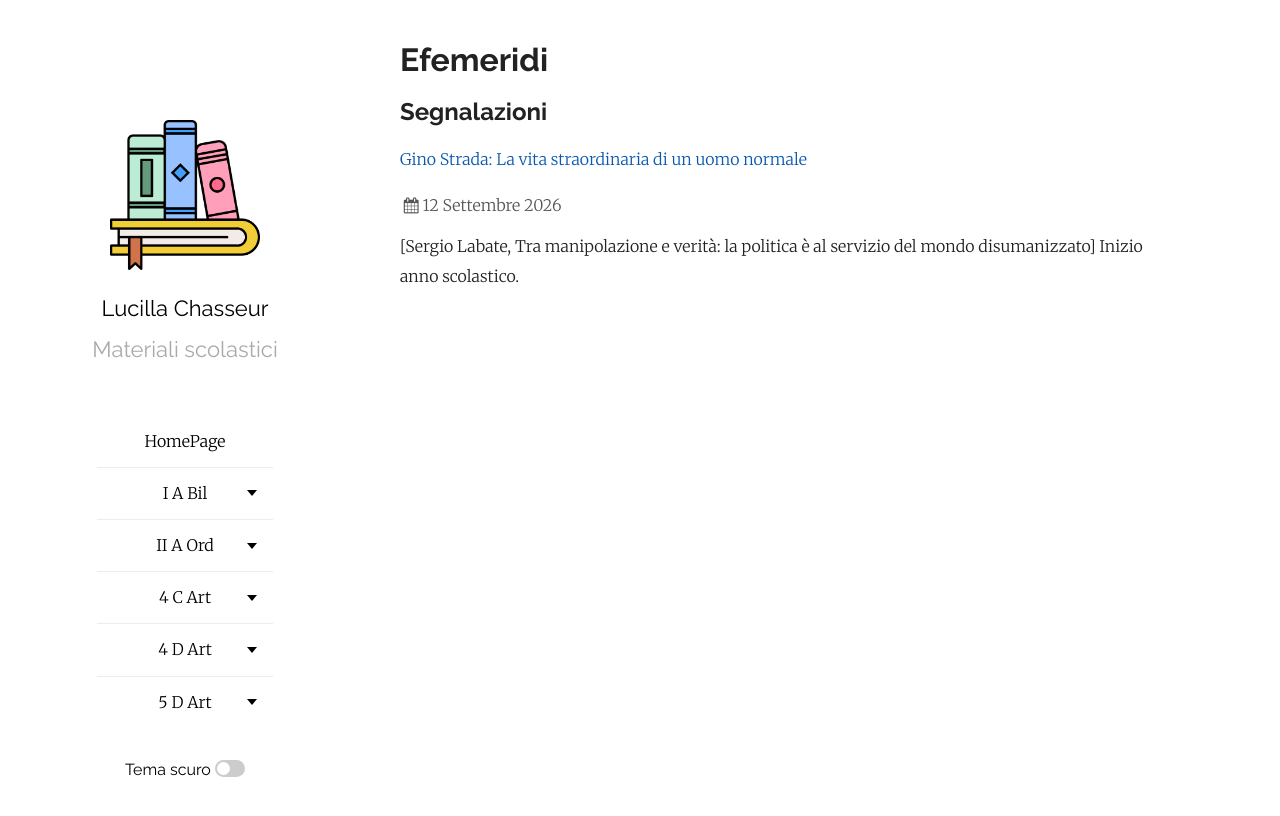
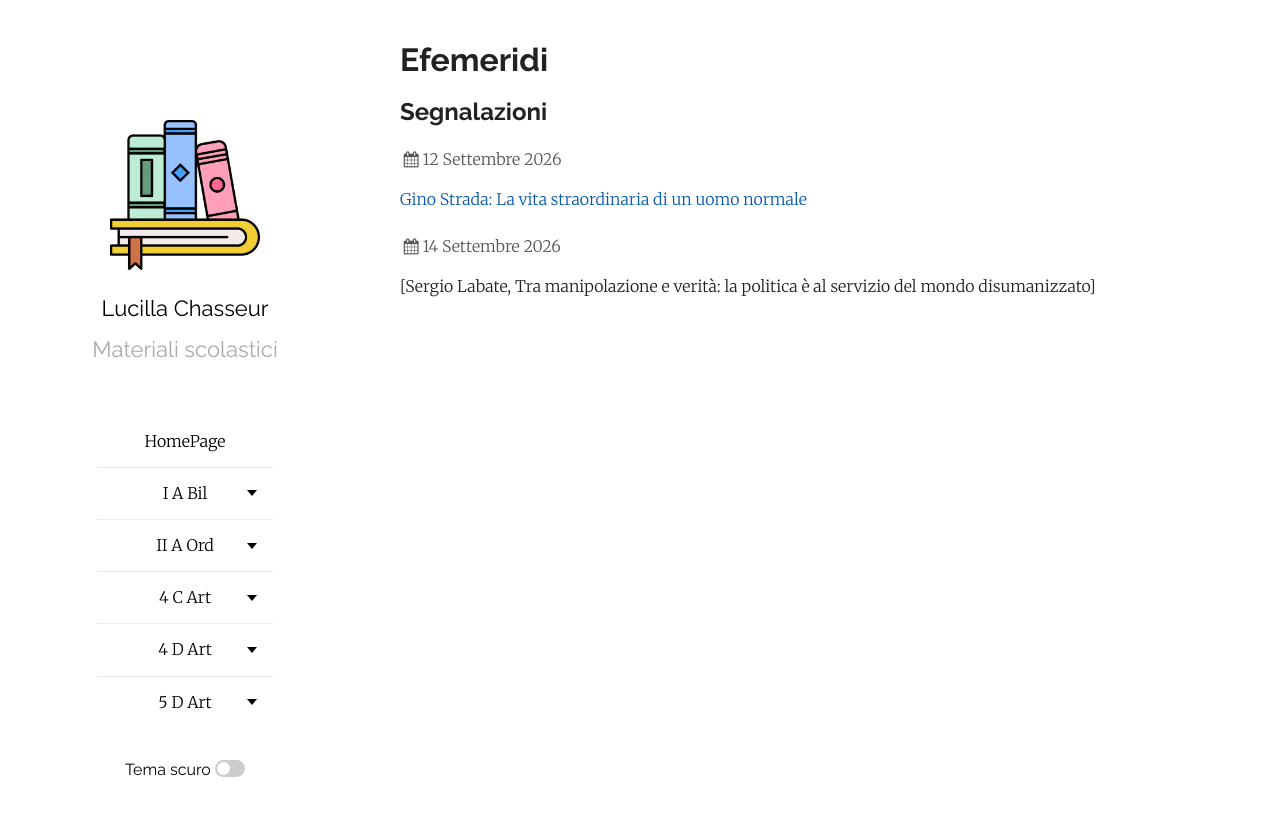
Before and after one commit to efemeridi/efemeridi.github.io, a Jekyll site: the page built from index.md, in a window 1280 px wide. Shown: the top 816 px of the page. Built offline with Jekyll 4.4.1, drawn with Linux system fonts in a browser that asks for light colours; our own code applies the rules of GitHub Pages for plain Markdown files.

Commit message:
Update index.md with new Gino Strada entry
Added a new entry for Gino Strada with updated date.

```diff
--- a/index.md
+++ b/index.md
@@ -5,7 +5,8 @@ layout: page
 # Efemeridi
 
 ## Segnalazioni
+
+<div class="post-date"><i class="icon-calendar"></i>12 Settembre 2026</div>
 [Gino Strada: La vita straordinaria di un uomo normale](https://open.spotify.com/episode/2Y0OZA5t6NLfxWEzNZBnlI?si=c0de5a4971844b57/)
-<div class="post-date"><i class="icon-calendar"></i>12 Settembre 2026</div>
+<div class="post-date"><i class="icon-calendar"></i>14 Settembre 2026</div>
 [Sergio Labate, Tra manipolazione e verità: la politica è al servizio del mondo disumanizzato]
-Inizio anno scolastico.
```
